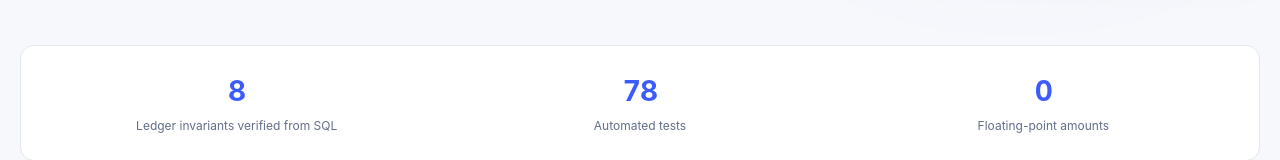
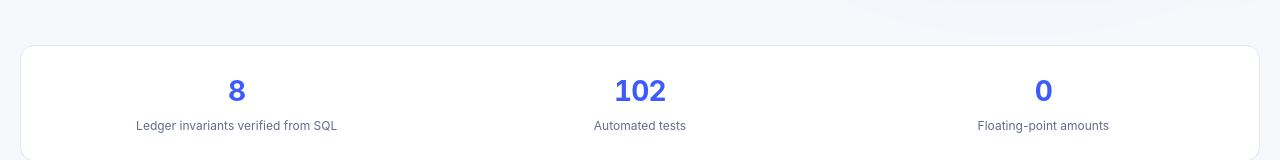
Before and after one commit to dawidolko/NeoBank-Platform-Nuxt, a Nuxt app: page / in a window 1280 px wide. Shown: the part 648-808 px from the top of the page. Built offline with nearby package versions, Linux system fonts and the light colour scheme.

Commit message:
chore: update advertised test count

```diff
--- a/app/pages/index.vue
+++ b/app/pages/index.vue
@@ -40,7 +40,7 @@ const features = [
 
 const metrics = [
   { value: '8', label: 'Ledger invariants verified from SQL' },
-  { value: '78', label: 'Automated tests' },
+  { value: '102', label: 'Automated tests' },
   { value: '0', label: 'Floating-point amounts' },
 ] as const
 
```
Also changed, not shown: 1 other file (tests, documents, lock files or other folders).
